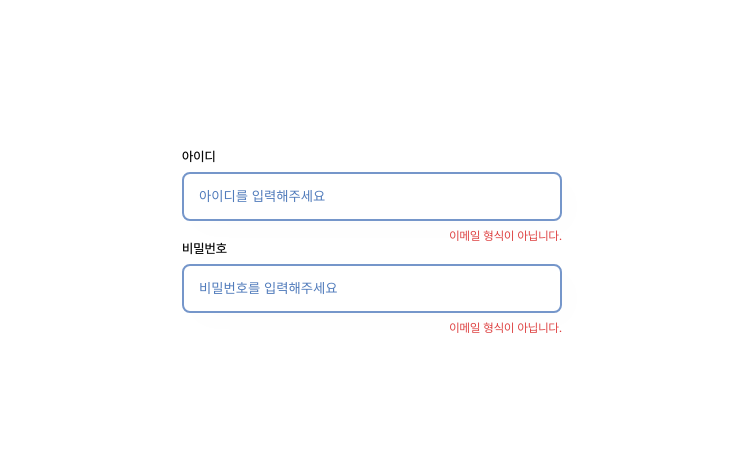
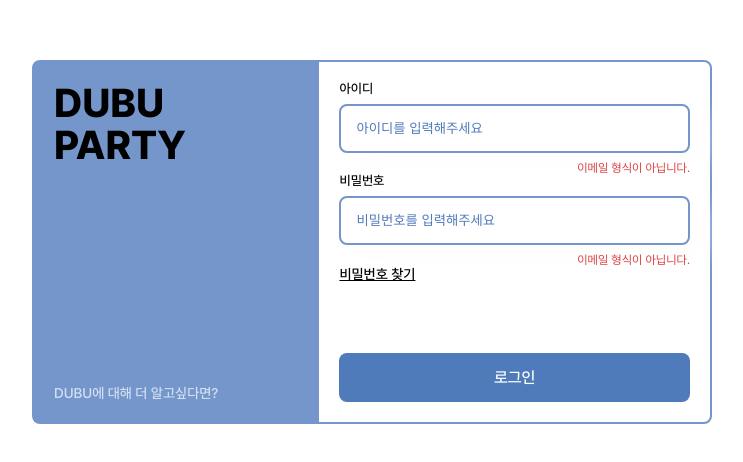
Before and after one commit to dubu-party/dubu-party, a Next.js app in the folder client/: page /login in a window 1280 px wide. Shown: the part 158-620 px from the top of the page, without its empty margins (268-1011 px from the left). Built offline with nearby package versions, Linux system fonts and the light colour scheme.

Commit message:
feat: login ui 구현 완료

```diff
--- /dev/null
+++ b/client/src/components/atoms/BasicBtn.tsx
@@ -0,0 +1,28 @@
+import theme from "@/styles/theme";
+import styled from "@emotion/styled";
+import React from "react";
+
+interface BasicBtnProps {
+  text: string;
+}
+export default function BasicBtn({ text }: BasicBtnProps) {
+  return <Container>{text}</Container>;
+}
+
+const Container = styled.div`
+  width: 100%;
+  padding: 15px;
+  background: ${theme.color.placeholder};
+  border-radius: 8px;
+  font-family: ${theme.font.medium};
+  font-size: 16px;
+  line-height: 19px;
+  text-align: center;
+  color: #fff;
+  transition: 0.3s;
+
+  &:hover {
+    cursor: pointer;
+    background: ${theme.color.inputBorder};
+  }
+`;
--- /dev/null
+++ b/client/src/components/atoms/LinkText.tsx
@@ -0,0 +1,51 @@
+import theme from "@/styles/theme";
+import styled from "@emotion/styled";
+import { useRouter } from "next/router";
+import React from "react";
+
+interface LinkTextProps {
+  text: string;
+  goto: string;
+  color?: string;
+  LinkEffect?: boolean;
+}
+
+export default function LinkText({
+  text,
+  goto,
+  color,
+  LinkEffect = true,
+}: LinkTextProps) {
+  const router = useRouter();
+
+  const onHandleGoto = (goto: string) => () => {
+    console.log("goto: ", goto);
+    // router.push(goto);
+  };
+  return (
+    <Container
+      onClick={onHandleGoto(goto)}
+      color={color}
+      LinkEffect={LinkEffect}
+    >
+      {text}
+    </Container>
+  );
+}
+
+interface ContainerProps {
+  color?: string;
+  LinkEffect?: boolean;
+}
+const Container = styled.div<ContainerProps>`
+  font-size: 14px;
+  line-height: 17px;
+  font-family: ${theme.font.medium};
+  ${({ LinkEffect }) => LinkEffect && `text-decoration: underline;`}
+  transition: 0.3s;
+  color: ${({ color }) => color || "black"};
+  &:hover {
+    cursor: pointer;
+    ${({ LinkEffect }) => LinkEffect && `color: ${theme.color.placeholder};`})
+  }
+`;
--- a/client/src/components/atoms/ProfileCard.tsx
+++ b/client/src/components/atoms/ProfileCard.tsx
@@ -15,6 +15,7 @@ const ProfileCard = () => {
     <Container>
       <Wrapper>
         <Squircle />
+
         <ContentContainer>
           <TextContainer>
             <Name>아이디</Name>
--- a/client/src/components/atoms/RegInput.tsx
+++ b/client/src/components/atoms/RegInput.tsx
@@ -44,13 +44,17 @@ const Title = styled.div`
 const Input = styled.input`
   width: 100%;
   padding: 15px;
-  background: #ffffff;
+  background: "white";
   border-radius: 8px;
   border: 2px solid ${theme.color.inputBorder};
   box-shadow: 10px 10px 30px ${theme.color.inputShadow};
 
   ::placeholder {
     color: ${theme.color.placeholder};
+  }
+  &:focus {
+    outline: none;
+    background: ${theme.color.lightBackground};
   }
 `;
 
--- /dev/null
+++ b/client/src/components/index.js
@@ -0,0 +1,4 @@
+import App from "./app";
+
+new App(document.querySelector("body"));
+console.log(23232332);
--- a/client/src/pages/login/index.tsx
+++ b/client/src/pages/login/index.tsx
@@ -1,4 +1,7 @@
+import BasicBtn from "@/components/atoms/BasicBtn";
+import LinkText from "@/components/atoms/LinkText";
 import RegInput from "@/components/atoms/RegInput";
+import theme from "@/styles/theme";
 import styled from "@emotion/styled";
 import React from "react";
 
@@ -6,12 +9,33 @@ const Login = () => {
   return (
     <Container>
       <Content>
-        <RegInput title="아이디" placeholder="아이디를 입력해주세요"></RegInput>
-        <RegInput
-          title="비밀번호"
-          type="password"
-          placeholder="비밀번호를 입력해주세요"
-        ></RegInput>
+        <ImageContainer>
+          <TitleText>DUBU PARTY</TitleText>
+          <LinkText
+            text="DUBU에 대해 더 알고싶다면?"
+            goto="설명 페이지로 이동"
+            color={theme.color.border}
+            LinkEffect={false}
+          />
+        </ImageContainer>
+        <InputsContainer>
+          <RegInput
+            title="아이디"
+            type="email"
+            placeholder="아이디를 입력해주세요"
+          />
+          <RegInput
+            title="비밀번호"
+            type="password"
+            placeholder="비밀번호를 입력해주세요"
+          />
+          <LinkContainer>
+            <LinkText text="비밀번호 찾기" goto="/search/password" />
+          </LinkContainer>
+          <ButtonContainer>
+            <BasicBtn text="로그인" />
+          </ButtonContainer>
+        </InputsContainer>
       </Content>
     </Container>
   );
@@ -29,5 +53,39 @@ const Container = styled.div`
 
 const Content = styled.div`
   width: 100%;
-  max-width: 380px;
+  max-width: 680px;
+  display: flex;
+  border: 2px solid ${theme.color.inputBorder};
+  border-radius: 8px;
 `;
+
+const ImageContainer = styled.div`
+  flex: 0.7;
+  display: flex;
+  flex-direction: column;
+  justify-content: space-between;
+  background-color: ${theme.color.inputBorder};
+  padding: 20px;
+`;
+
+const TitleText = styled.div`
+  font-family: ${theme.font.extraBold};
+  font-size: 40px;
+  line-height: 42px;
+`;
+
+const InputsContainer = styled.div`
+  flex: 1;
+  display: flex;
+  width: 100%;
+  flex-direction: column;
+  padding: 20px;
+`;
+
+const LinkContainer = styled.div`
+  padding: 0 0 70px;
+`;
+
+const ButtonContainer = styled.div`
+  /* padding-top: 50px; */
+`;
--- a/client/src/styles/reset.ts
+++ b/client/src/styles/reset.ts
@@ -146,6 +146,7 @@ const reset = css`
   }
   body {
     line-height: 1;
+    font-family: "Pretendard-Regular";
   }
   ol,
   ul {
--- a/client/src/styles/theme.ts
+++ b/client/src/styles/theme.ts
@@ -9,6 +9,7 @@ enum color {
   placeholder = "#507BBB",
   inputShadow = "rgba(253, 253, 253, 1)",
   warning = "#DD3E3E",
+  lightBackground = "#E8F0FE",
 }
 
 enum font {
```
Also changed, not shown: client/src/components/app.js (added, +9 -0 lines), client/src/utils/RegEx.ts (added, +18 -0 lines).
